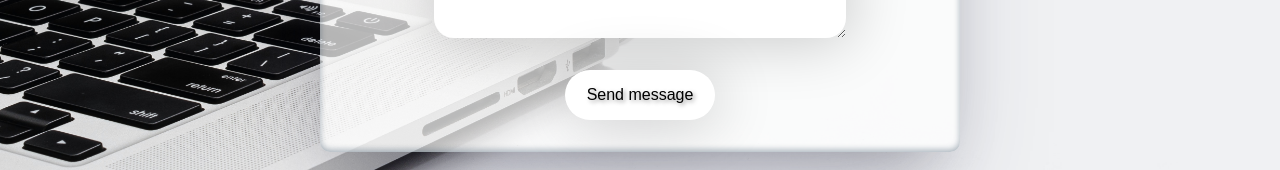
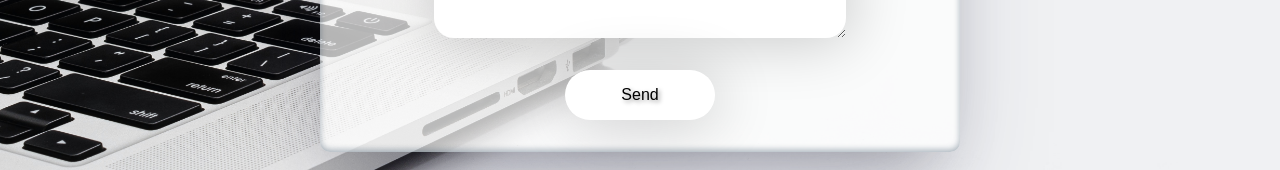
Before and after one commit to idakroniczaja/myPortfolio, a React (Create React App) app: page / in a window 1280 px wide. Shown: the part 3520-3690 px from the top of the page. Built offline with nearby package versions, Linux system fonts and the light colour scheme; the HTML template or start-up script is replaced by a standard one; a web font is replaced by a local one.

Commit message:
email connectin established with emaijs

```diff
--- a/src/components/Contact.js
+++ b/src/components/Contact.js
@@ -4,10 +4,14 @@ import emailjs from 'emailjs-com';
 
 export default function Contact({contactRef, dataAos}) {
 
-const sendEmail = (e) => {
-    e.prevendDefault(e)
+const sendEmail = (e)=> {
+e.preventDefault()
 
-    emailjs.sendForm()
+    emailjs.sendForm("service_aowrs29","template_lb3tbjx", e.target ,"user_DSGHm0rdiLjlkKMr2aVXe")
+    .then(res=>{
+        console.log(res.text)
+    }).catch(err=>console.log(err.text))
+    e.target.reset()
 }
 
     return (
@@ -19,10 +23,10 @@ const sendEmail = (e) => {
                  <div id='form'>
                     <form onSubmit={sendEmail}>
                         <h3>Send message</h3>
-                        <input placeholder='your name'></input>
-                        <input placeholder='your email'></input>
-                        <textarea placeholder='message' name="description"  rows="10"></textarea>
-                        <button>Send message</button>
+                        <input name='name' type='text' placeholder='your name'/>
+                        <input name='email' type='email' placeholder='your email'/>
+                        <textarea placeholder='message' name="message"  rows="10"/>
+                        <button type='submit'>Send</button>
                     </form>
                   </div>
 
```
